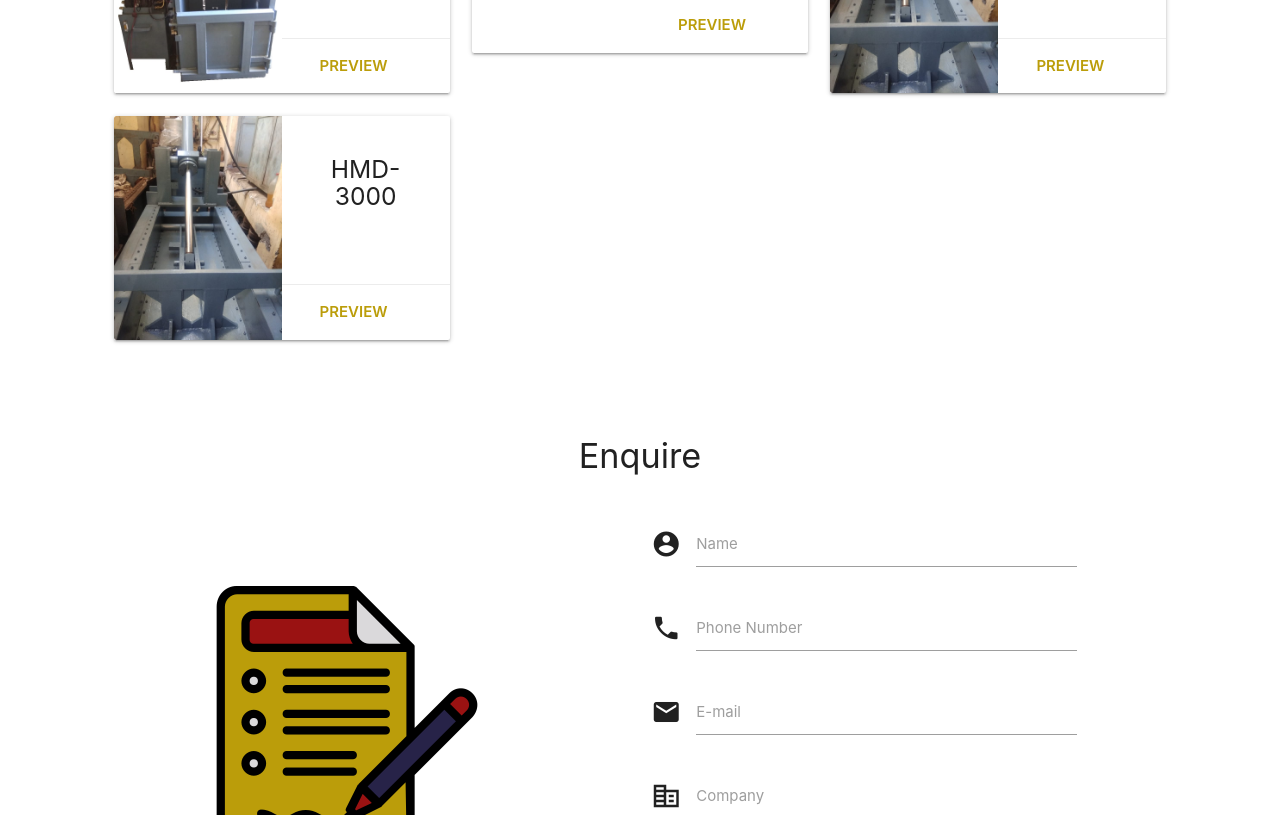
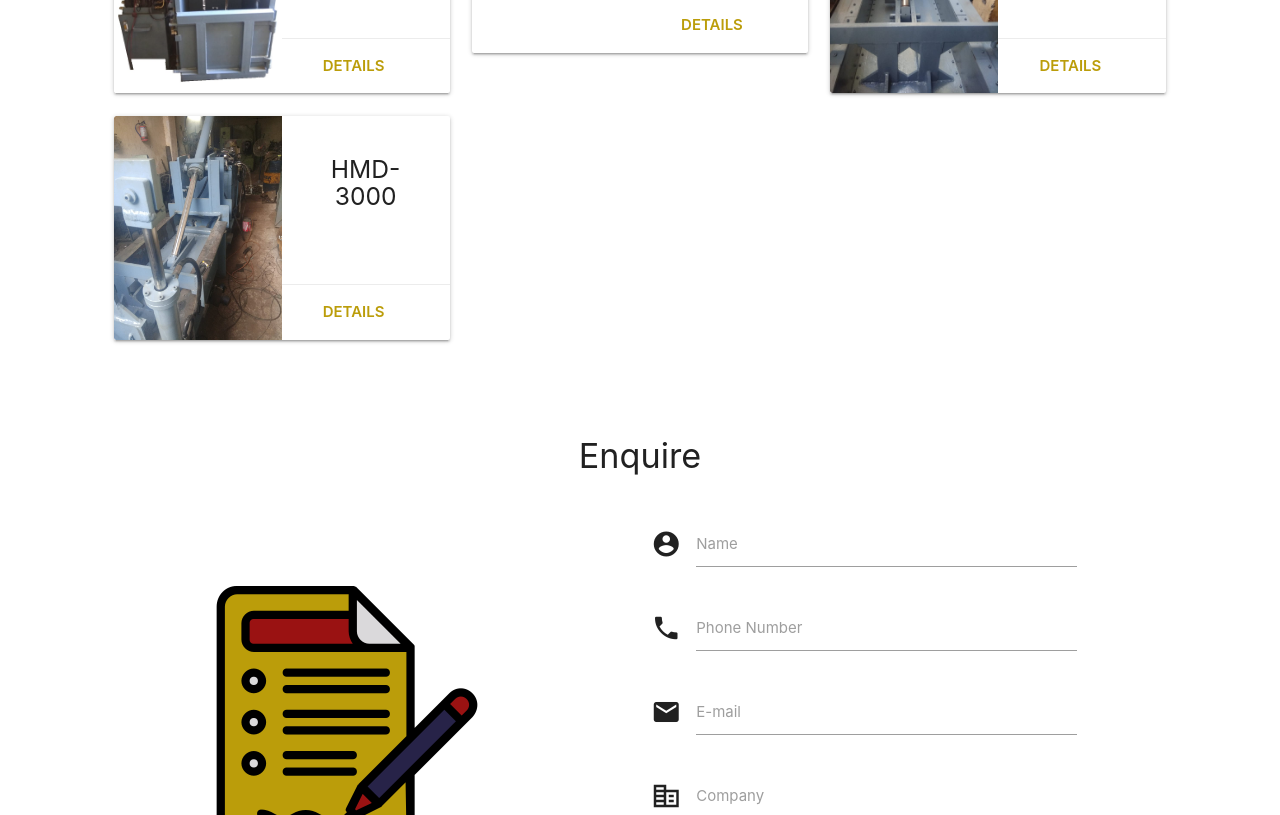
Before and after one commit to PSAS-gurpreet/CompanyWebsite, a plain HTML site: page Javascript/public/index.html in a window 1280 px wide. Shown: the part 951-1766 px from the top of the page. Drawn offline with nearby package versions, Linux system fonts and the light colour scheme.

Commit message:
Photos of HMD-3000 updated

```diff
--- a/Javascript/public/index.html
+++ b/Javascript/public/index.html
@@ -87,7 +87,7 @@
               <h5 class="center-align">VH-2000</h5>
             </div>
             <div class="card-action center-align">
-              <a href="Pages/Vh-2000.html" style="color: #BB9D0A; font-weight: 600">Preview</a>
+              <a href="Pages/VH-2000.html" style="color: #BB9D0A; font-weight: 600">Details</a>
             </div>
           </div>
         </div>
@@ -102,7 +102,7 @@
               <h5 class="center-align">VHF-2000</h5>
             </div>
             <div class="card-action center-align">
-              <a href="Pages/VHF-2000.html" style="color: #BB9D0A; font-weight: 600">Preview</a>
+              <a href="Pages/VHF-2000.html" style="color: #BB9D0A; font-weight: 600">Details</a>
             </div>
           </div>
         </div>
@@ -117,7 +117,7 @@
               <h5 class="center-align">HMU-3000</h5>
             </div>
             <div class="card-action center-align">
-              <a href="Pages/HMU-3000.html" style="color: #BB9D0A; font-weight: 600;">Preview</a>
+              <a href="Pages/HMU-3000.html" style="color: #BB9D0A; font-weight: 600;">Details</a>
             </div>
           </div>
         </div>
@@ -126,14 +126,14 @@
       <div class="col l4 m6 s12">
         <div onclick="window.location.href='Pages/HMD-3000.html'" class="card horizontal hoverable modal-trigger waves-effect">
           <div class="card-image">
-            <img src="assets/machines/HMU-3000/1.jpeg">
+            <img src="assets/machines/HMD-3000/1.jpg">
           </div>
           <div class="card-stacked">
             <div class="card-content">
               <h5 class="center-align">HMD-3000</h5>
             </div>
             <div class="card-action center-align">
-              <a href="Pages/HMD-3000.html" style="color: #BB9D0A; font-weight: 600;">Preview</a>
+              <a href="Pages/HMD-3000.html" style="color: #BB9D0A; font-weight: 600;">Details</a>
             </div>
           </div>
         </div>
```
Also changed, not shown: Javascript/public/Pages/HMD-3000.html (+9 -2 lines), Javascript/public/assets/machines/HMD-3000/1.jpeg (deleted), Javascript/public/assets/machines/HMD-3000/1.jpg (added), Javascript/public/assets/machines/HMD-3000/2.jpg (added), Javascript/public/assets/machines/HMD-3000/3.jpg (added).
